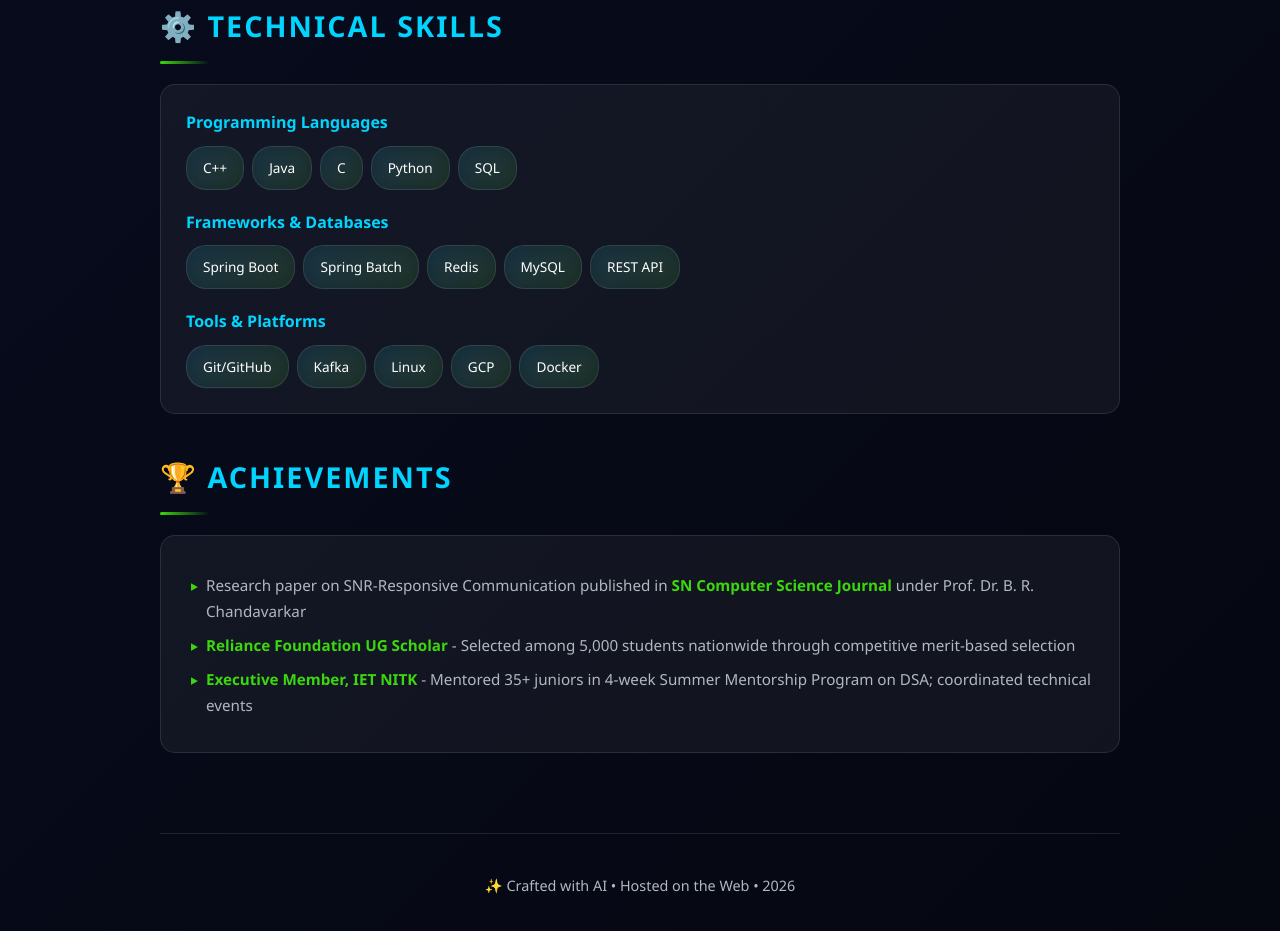
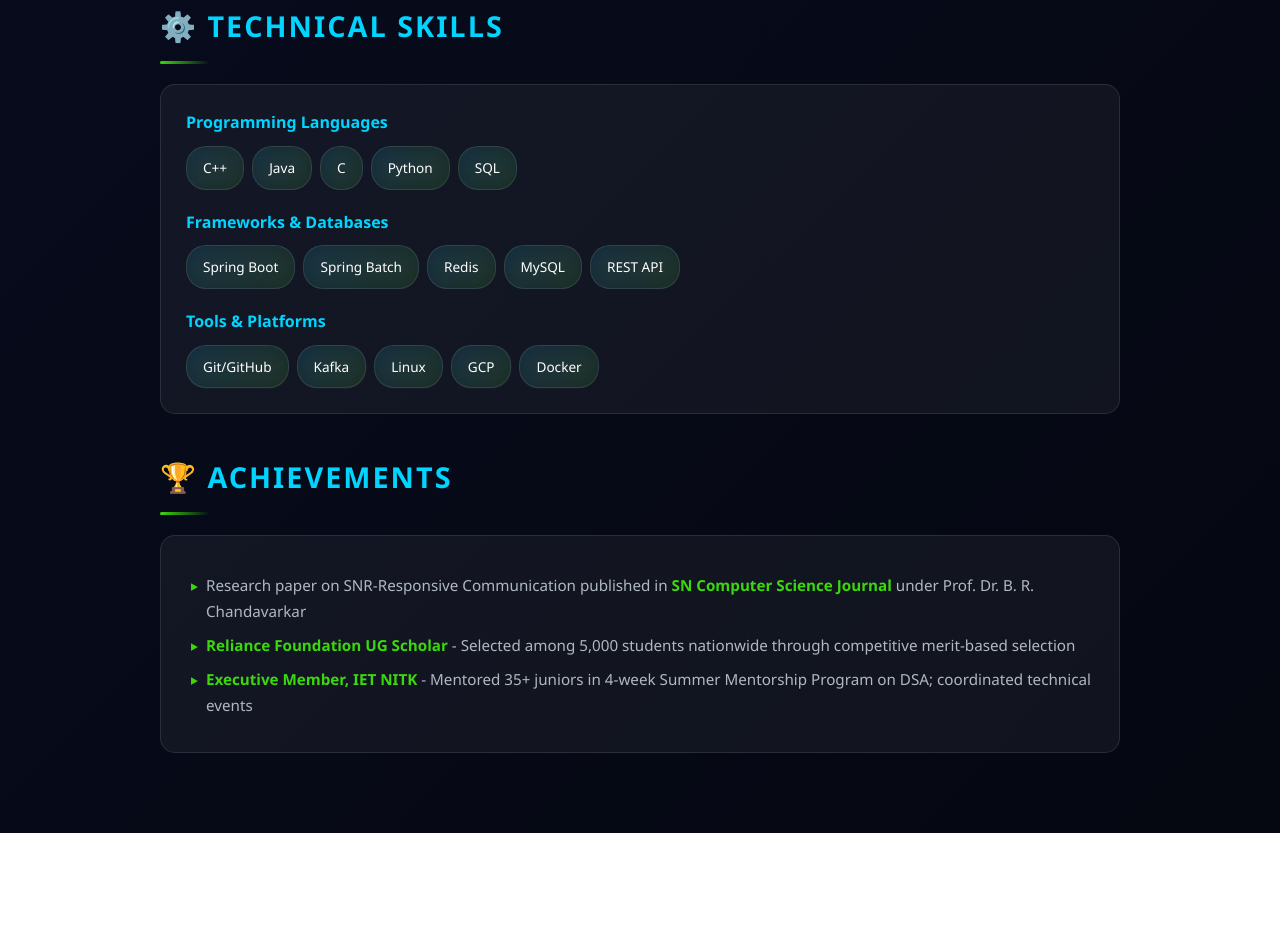
Before and after one commit to Yaswanthyash1/resume, a plain HTML site: page index.html in a window 1280 px wide. Shown: the part 2222-3153 px from the top of the page. After the commit the page ends 3055 px from the top, so only its background shows below. Drawn offline with Linux system fonts and the light colour scheme.

Commit message:
Remove footer from index.html
Removed footer section from the HTML file.

```diff
--- a/index.html
+++ b/index.html
@@ -690,10 +690,6 @@
             </div>
         </section>
 
-        <!-- Footer -->
-        <footer>
-            <p class="footer-text">✨ Crafted with AI • Hosted on the Web • 2026</p>
-        </footer>
     </div>
 
     <script>
```
